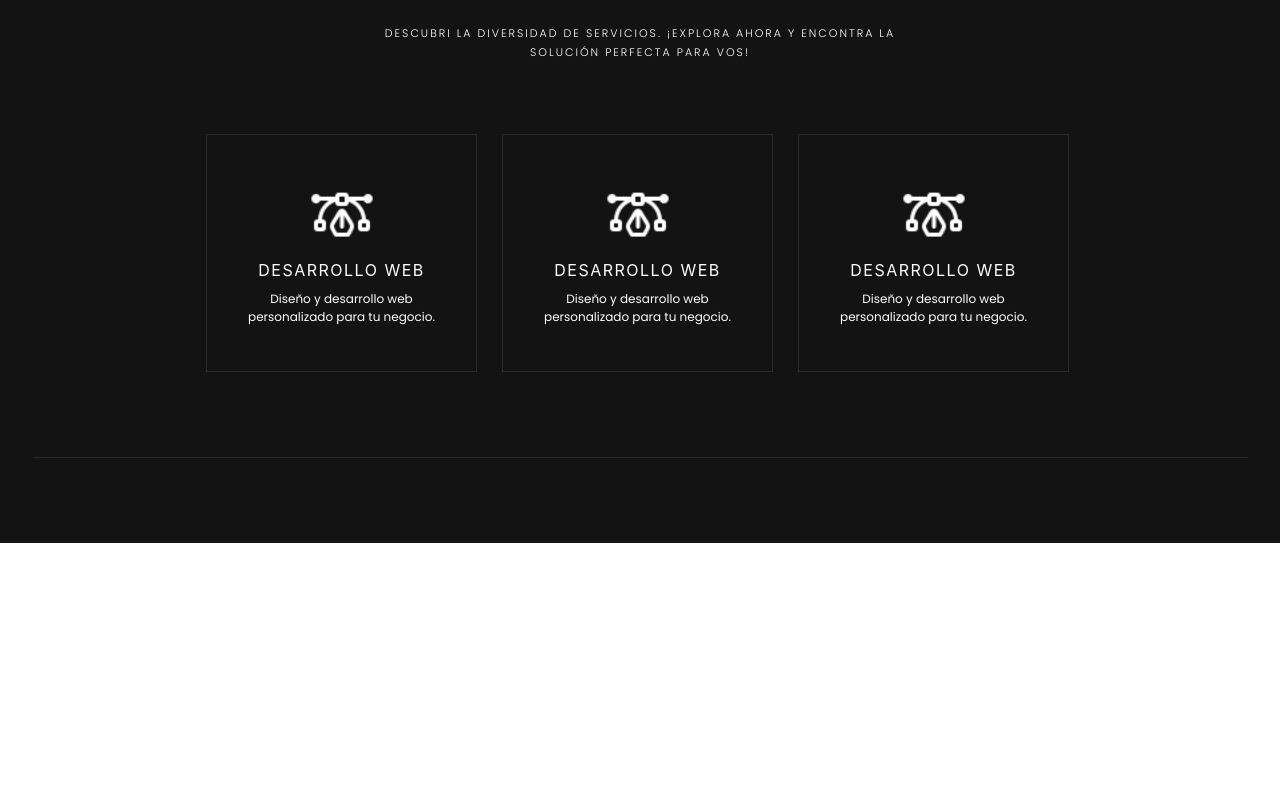
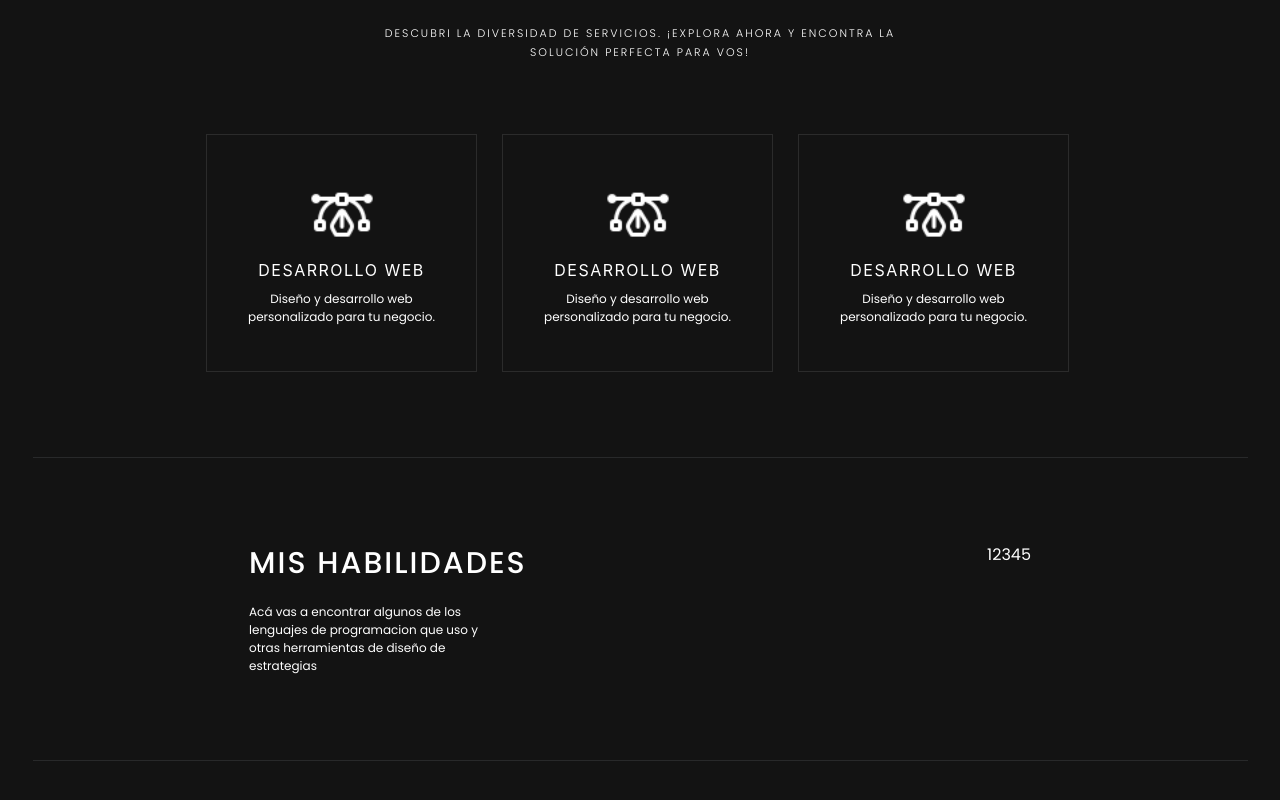
Before and after one commit to julietarutar97/portfolio-react, a React (Vite) app: page / in a window 1280 px wide. Shown: the part 2366-3166 px from the top of the page. Before the commit the page ends 2909 px from the top, so only its background shows below. Built offline with nearby package versions, Linux system fonts and the light colour scheme.

Commit message:
Hice esqueleto del contenedor horizontal

```diff
--- a/src/Component/body/sections/HorizontalContainer.jsx
+++ b/src/Component/body/sections/HorizontalContainer.jsx
@@ -1,10 +1,21 @@
 import React from 'react'
+import { Divider, Text, Link, Flex, Container, Box, Image} from '@chakra-ui/react'
 
-const HorizontalContainer = () => {
+
+const HorizontalContainer = ({tittle, info, elements}) => {
   return (
-    <div>
-
-    </div>
+    <Flex as='section' justifyContent='center' fontFamily='Poppins, sans-serif' bg='#131313' color='white' direction='column' alignItems='center' w='100vw'>
+        <Flex direction='row' justifyContent='space-around' textAlign='left'  w='100vw'>
+            <Box display='flex' flexDirection='column'  w='240px'>
+            <Text as='h2' fontSize='30px' textTransform='uppercase' letterSpacing={'2px'} fontWeight='450' marginBottom='20px' lineHeight='40px' w='520px'>{tittle}</Text>
+                <Text as='p' lineHeight='18px' textAlign='left' fontSize='12px'>{info}</Text>
+            </Box>
+            <Box>
+                {elements}
+            </Box>
+        </Flex>
+        <Divider  orientation='horizontal' marginBottom='85px' marginTop='85px' opacity='0.1' width='1215px' />
+    </Flex>
   )
 }
 
--- /dev/null
+++ b/src/Component/skills/MySkills.jsx
@@ -0,0 +1,13 @@
+import React from 'react'
+import { Divider, Text, Link, Flex, Container, Box, Image} from '@chakra-ui/react'
+import HorizontalContainer from '../body/sections/HorizontalContainer'
+
+const MySkills = () => {
+  return (
+    <HorizontalContainer tittle={"Mis habilidades"} info={"Acá vas a encontrar algunos de los lenguajes de programacion que uso y otras herramientas de diseño de estrategias"} elements={12345}>
+
+    </HorizontalContainer>
+  )
+}
+
+export default MySkills
--- a/src/main.jsx
+++ b/src/main.jsx
@@ -8,7 +8,8 @@ import Header from './Component/Header/Header.jsx'
 import SectionColumns from './Component/body/sections/SectionColumns.jsx'
 import VerticalContainer from './Component/body/sections/VerticalContainer.jsx'
 import Hero from './Component/hero/Hero.jsx'
-import Services from './Component/body/sections/Services.jsx'
+import ServicesSection from './Component/body/sections/ServicesSection.jsx'
+import MySkills from './Component/skills/MySkills.jsx'
 
 ReactDOM.createRoot(document.getElementById('root')).render(
   <React.StrictMode>
@@ -16,8 +17,8 @@ ReactDOM.createRoot(document.getElementById('root')).render(
 
       <Header/>
       <Hero />
-      <Services/>
-
+      <ServicesSection/>
+      <MySkills/>
     </ChakraProvider>
   </React.StrictMode>,
 )
```
Also changed, not shown: src/Component/body/sections/ServicesSection.jsx (renamed from src/Component/body/sections/Services.jsx).
